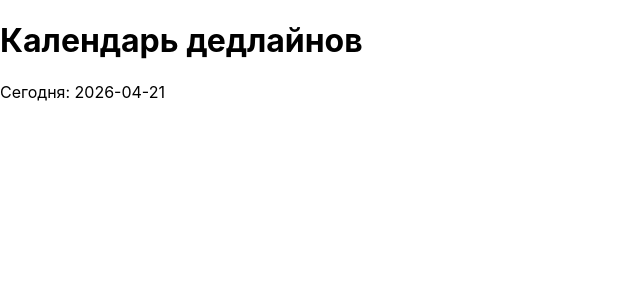
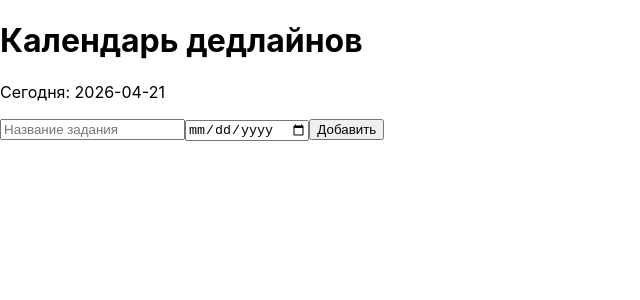
Before and after one commit to Erroregor1/deadline-calendar, a React (Create React App) app: page / in a window 1280 px wide. Shown: the top 300 px of the page, without its empty margins (0-640 px from the left). Built offline with nearby package versions, Linux system fonts and the light colour scheme.

Commit message:
feat: create TaskForm component

```diff
--- a/src/App.js
+++ b/src/App.js
@@ -1,13 +1,30 @@
-import React from 'react';
+import React, { useState } from 'react';
 import './App.css';
 
 function App() {
+  const [title, setTitle] = useState('');
+  const [date, setDate] = useState('');
   const today = new Date().toISOString().split('T')[0];
 
   return (
     <div className="container">
       <h1>Календарь дедлайнов</h1>
       <p>Сегодня: {today}</p>
+
+      <form>
+        <input
+          type="text"
+          placeholder="Название задания"
+          value={title}
+          onChange={(e) => setTitle(e.target.value)}
+        />
+        <input
+          type="date"
+          value={date}
+          onChange={(e) => setDate(e.target.value)}
+        />
+        <button type="submit">Добавить</button>
+      </form>
     </div>
   );
 }
```
